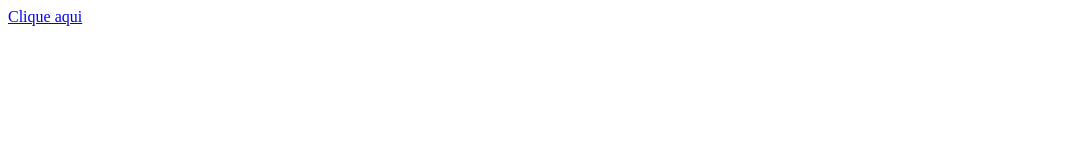
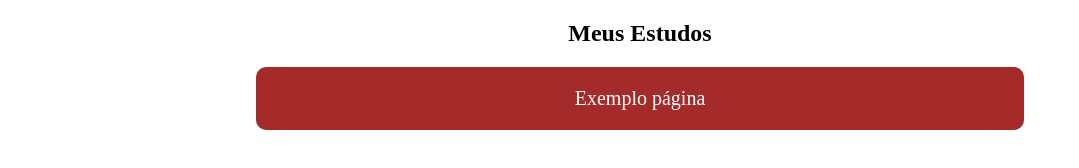
Before and after one commit to ThainanCouto/Senai, a plain HTML site: page index.html in a window 1280 px wide. Shown: the whole page, without its empty margins (0-1079 px from the left). Drawn offline with Linux system fonts and the light colour scheme.

Commit message:
Botão criado

```diff
--- a/estilo.css
+++ b/estilo.css
@@ -0,0 +1,16 @@
+h2{
+    text-align: center;
+}
+
+.botao{
+    max-width: 768px; /* Largura maxima */
+    background-color: brown; /* Cor de fundo */
+    margin: 0 auto; /* 0 -> Altura | auto -> largura */
+    display: block; /* Converter tag de texto em estrutura de div */
+    color: white;
+    text-decoration: none;
+    font-size: 20px;
+    text-align: center;
+    padding: 20px 0;
+    border-radius: 10px;
+}
--- a/index.html
+++ b/index.html
@@ -7,6 +7,7 @@
     <link rel="stylesheet" href="estilo.css">
 </head>
 <body>
-    <a href="24-04/index.html">Clique aqui</a>
+    <h2>Meus Estudos</h2>
+    <a class="botao" href="24-04/index.html">Exemplo página</a>
 </body>
 </html>
```
